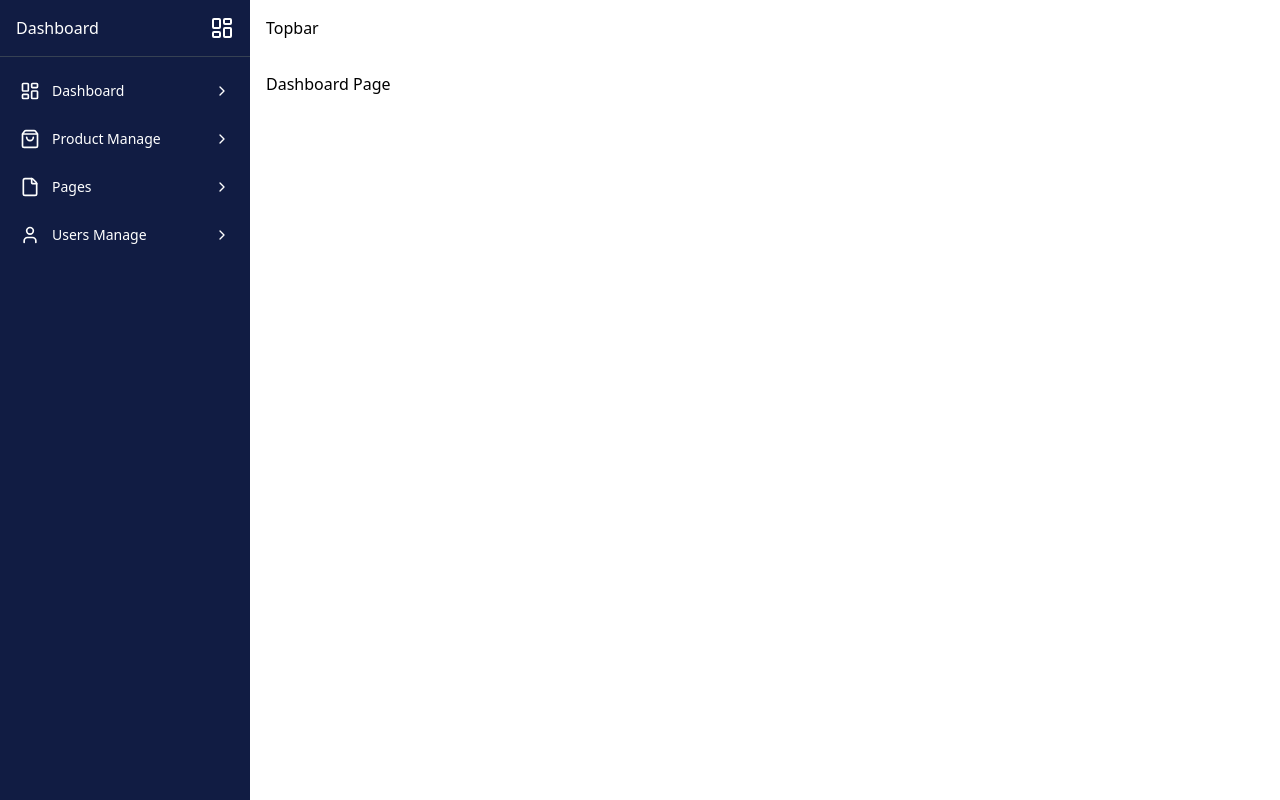
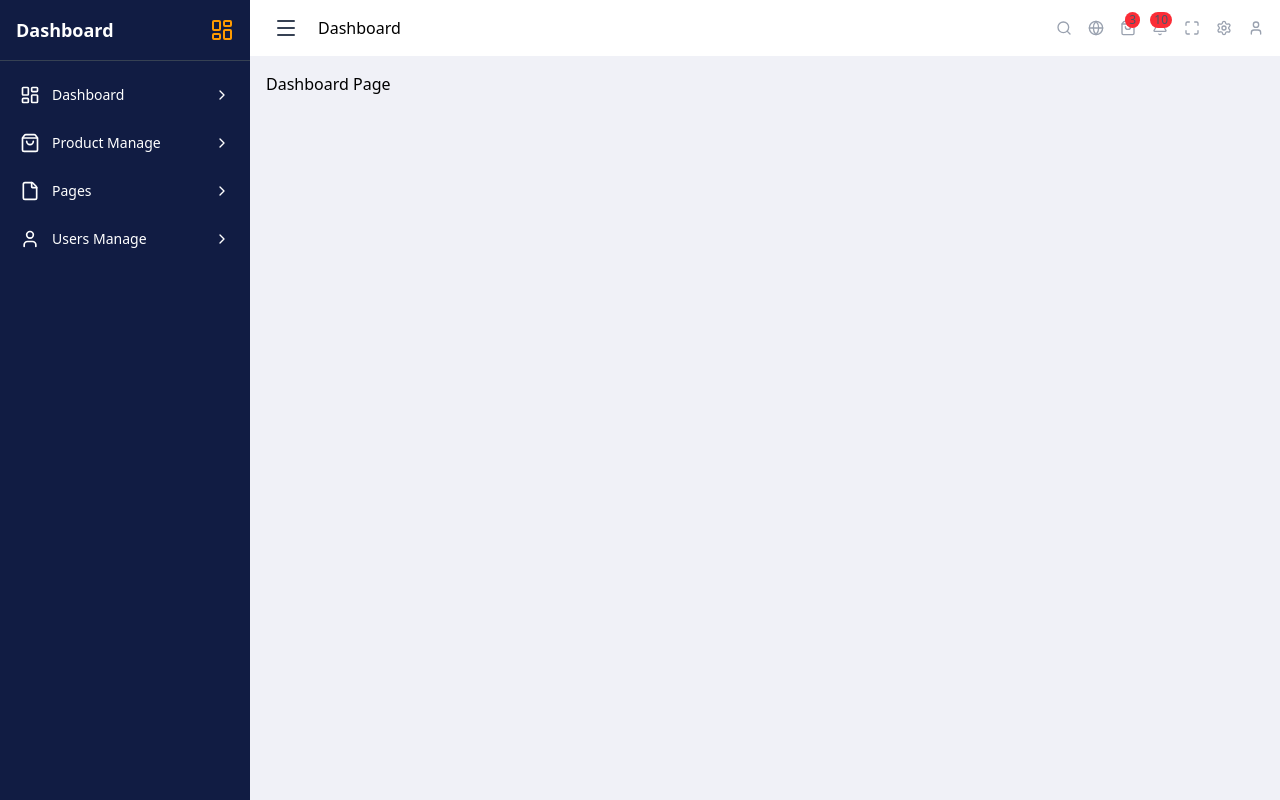
Before and after one commit to jakariya-ahmed/react-admin2, a React (Vite) app: page /admin in a window 1280 px wide. Built offline with nearby package versions, Linux system fonts and the light colour scheme.

Commit message:
created topbar

```diff
--- a/src/component/sidebar/Sidebar.jsx
+++ b/src/component/sidebar/Sidebar.jsx
@@ -7,29 +7,33 @@ export default function Sidebar({
 
     const sidebarVariants = {
         open: { x: 0 },
-        closed: { x: isMobile ? '-100%' : 0}
+        closed: { x: isMobile ? '-100%' : 0},
     }
 
 
     return (
         <motion.aside
-
-        className={`fixed flex flex-col md:static z-40 h-full bg-[#111C43] text-white
-            ${isCollapsed && !isMobile ? 'w-[80px]' : 'w-[250px]'}`}
-
-        >
-
-            {/* logo and close button  */}
+            variants={sidebarVariants}
+            animate={isSidebarOpen ? "open" : "closed"}
+            transition={{ type: "tween", duration: 0.3 }}
+            className={`fixed flex flex-col md:static z-40 h-full bg-[#111C43] text-white
+                ${isCollapsed && !isMobile ? "w-[80px]" : "w-[250px]"}`}
+            >
+            {/* Logo + Close Button */}
             <div className="flex items-center justify-between border-b border-gray-700 p-4">
-                {!isCollapsed && <h1>Dashboard</h1> }
+                {!isCollapsed && <h1 className="text-lg font-semibold">Dashboard</h1>}
                 {isMobile ? (
-                    <button> <X className="w-6 h-6 text-amber-600" /> </button>
+                <button onClick={toggleSidebar}>
+                    <X className="w-6 h-6 text-amber-500" />
+                </button>
                 ) : (
-                    <LayoutDashboard  className="w-6 h-6"/>
+                <button onClick={toggleSidebar}>
+                    <LayoutDashboard className="w-6 h-6 text-amber-500" />
+                </button>
                 )}
             </div>
 
-            {/* sidebar menu  */}
+            {/* Sidebar Menu */}
             <SidebarMenu isCollapsed={isCollapsed} />
 
         </motion.aside>
--- a/src/component/topbar/Topbar.jsx
+++ b/src/component/topbar/Topbar.jsx
@@ -1,7 +1,39 @@
+import { Bell, Globe, Maximize, Menu, Search, Settings, ShoppingBag, User } from "lucide-react";
+
 export default function Topbar({ toggleSidebar }) {
     return (
-        <div className="flex flex-col flex-1 p-4">
-            <h1>Topbar</h1>
-        </div>
+        <header className="flex items-center justify-between bg-white px-4 py-2">
+            {/* Left: Collapse / Toggle Button  */}
+            <div className="flex items-center gap-3">
+                <button onClick={toggleSidebar} className="cursor-pointer p-2 rounded hover:gray-100">
+                    <Menu className="w-6 h-6 text-gray-700" />
+                </button>
+                <h2> Dashboard </h2>
+            </div>
+            {/* Right: Action Icons  */}
+            <div className="flex items-center gap-4 text-gray-600">
+                <Search className="text-gray-400 cursor-pointer hover:text-amber-500 w-4"/>
+                <Globe className="text-gray-400 cursor-pointer hover:text-amber-500 w-4" />
+
+                <div className="relative cursor-pointer">
+                    <ShoppingBag className="text-gray-400 cursor-pointer hover:text-amber-500 w-4" />
+                    <span className="absolute -top-1 -right-1 bg-red-500 text-gray-00 text-xs rounded-full px-1">
+                        3
+                    </span>
+                </div>
+
+                <div className="relative cursor-pointer">
+                    <Bell className="text-gray-400 cursor-pointer hover:text-amber-500 w-4" />
+                    <span className="absolute -top-1 -right-1 bg-red-500 text-gray-00 text-xs rounded-full px-1">
+                        10
+                    </span>
+                </div>
+
+                <Maximize className="text-gray-400 cursor-pointer hover:text-amber-500 w-4" />
+                <Settings className="text-gray-400 cursor-pointer hover:text-amber-500 w-4" />
+                <User className="text-gray-400 cursor-pointer hover:text-amber-500 w-4" />
+            </div>
+
+        </header>
     );
 }
--- a/src/layouts/AdminLayout.jsx
+++ b/src/layouts/AdminLayout.jsx
@@ -32,11 +32,11 @@ export default function AdminDashboard() {
             isSidebarOpen={isSidebarOpen}
             toggleSidebar={toggleSidebar}
             />
-            <div>
+            <div className="flex flex-col flex-1">
                 {/* admin topbar  */}
                 <Topbar toggleSidebar={toggleSidebar} />
 
-                <main className="flex-1 overflow-y-auto p-4">
+                <main className="flex-1 overflow-y-auto p-4 bg-[#f0f1f7]">
                     <Outlet />
                 </main>
             </div>
```
